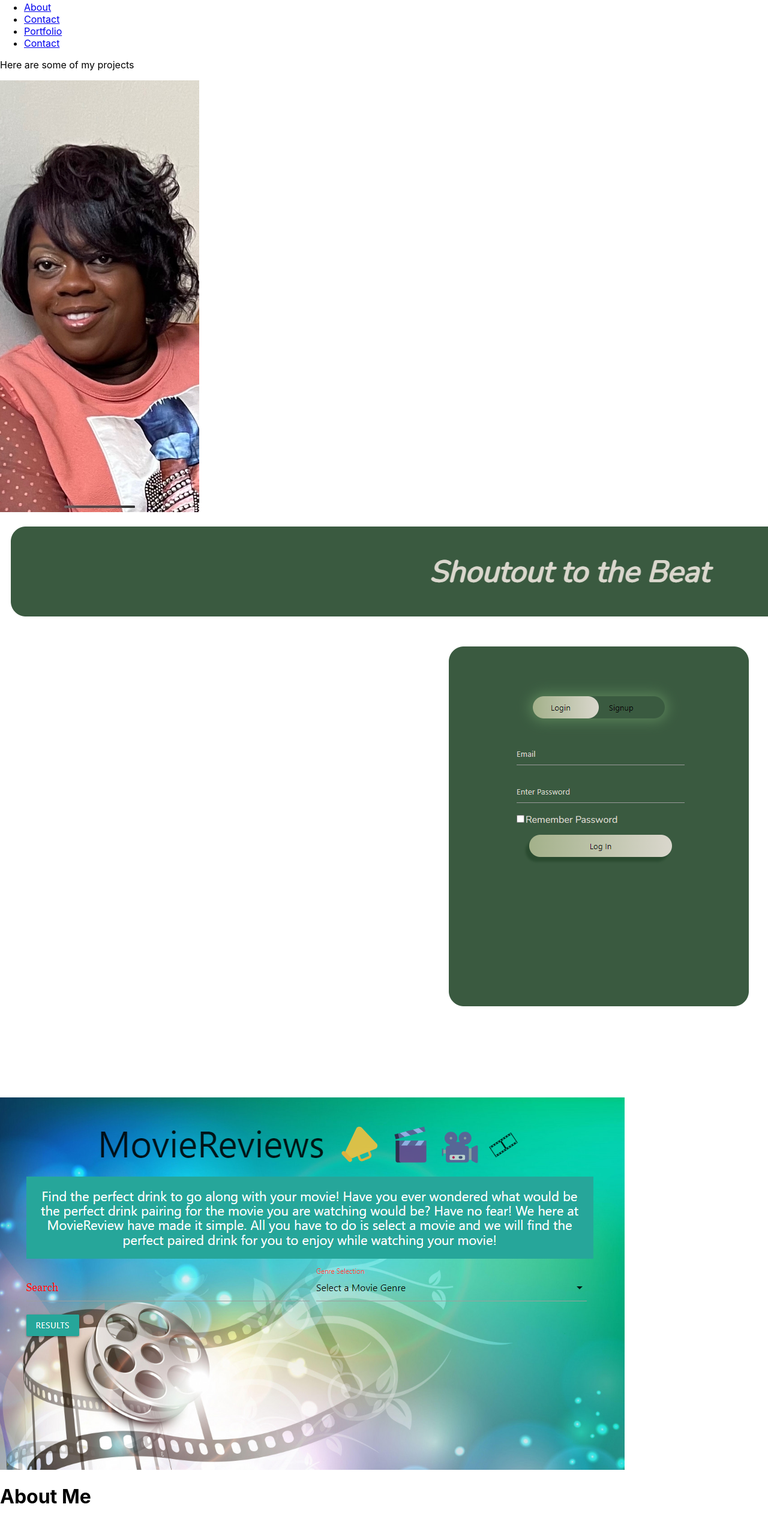
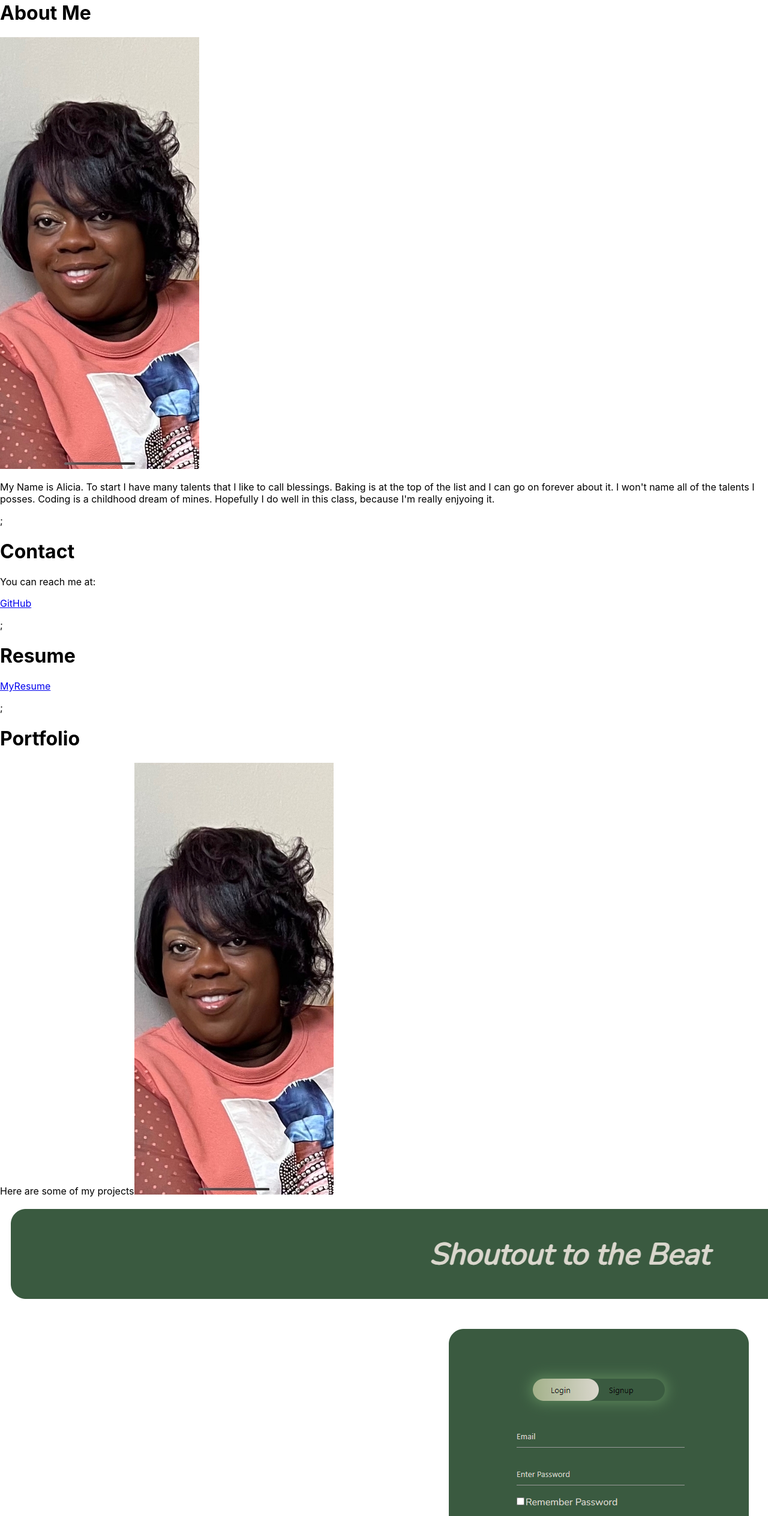
Before and after one commit to foxeyb28/Ch-20-ReactPortfolio, a React (Create React App) app: page / in a window 1280 px wide. Shown: the part 80-2608 px from the top of the page at 60% size. Built offline with nearby package versions, Linux system fonts and the light colour scheme.

Commit message:
fixed error with index.js

```diff
--- a/src/App.js
+++ b/src/App.js
@@ -9,15 +9,24 @@ import Contact from './components/pages/Contact';
 import Resume from './components/pages/Resume';
 import Portfolio from './components/pages/Portfolio';
 
-const App = () =>
+function App() {
+ return (
+      <div className="portfolio-app">
 
-      <Portfolio />;
-      <About />;
-      <Contact />;
-      <Resume />;
-      <Header />;
-      <Footer />;
-      <NavTabs />;
+<Header/>
+            <About />;
+            <Contact />;
+            <Resume />;
+            <Portfolio />;
+            <Footer />;
+            <NavTabs />;
+      </div>
+ );
+}
+
+
+
+
 
 
 
--- a/src/components/NavTabs.js
+++ b/src/components/NavTabs.js
@@ -3,8 +3,9 @@ import React from 'react';
 import Contact from './pages/Contact';
 import Portfolio from './pages/Portfolio';
 import Resume from './pages/Resume';
+import handlePageChange from './Project';
 
-function NavTabs({currentPage, handlePageChange}) {
+function NavTabs({ currentPage, handlePageChange, about, contact, portfolio, resume }) {
 
   return (
 
@@ -42,7 +43,7 @@ function NavTabs({currentPage, handlePageChange}) {
               onClick={() => handlePageChange('Resume')}
               className={currentPage === 'Resume' ? 'nav-link active' : 'nav-link'}
               >
-                Contact
+                Resume
               </a>
             </li>
           </ul>
--- a/src/components/header.js
+++ b/src/components/header.js
@@ -4,10 +4,10 @@ export default function Header() {
 return (
     <header>
         <div>
-            <h1>header</h1>
+            <h1>Alicia Harris</h1>
         </div>
     </header>
-)
+);
 
 
 }
--- a/src/components/pages/Portfolio.js
+++ b/src/components/pages/Portfolio.js
@@ -1,37 +1,25 @@
-import React, { useState}  from 'react';
-import NavTabs from '../NavTabs';
+
+import React  from 'react';
+
 import imageOfAlicia from '../../assets/alicia.jpeg';
 import ShoutOut from '../../assets/shout out.png';
 import MovieReviewScreenShot from '../../assets/movie review screen shot.png';
-import Contact from './Contact';
-import Resume from './Resume';
-import About from './About';
 
 
-export default function Portfolio() {
-  const [currentPage, setCurrentPage] = useState('About');
 
-  const renderPage = () => {
-    if (currentPage === 'Contact') {
-      return <Contact />;
-    }
-    if (currentPage === 'About') {
-      return <About />;
-    }
-    if (currentPage === 'Resume') {
-      return <Resume />;
-    }
-    return <Contact />;
-  };
+ function Portfolio() {
+  return (
+    <div>
+    <h1>Portfolio</h1>
+      <p>Here are some of my projects
+          <img src={imageOfAlicia} alt="alicia" />
+          <img src={ShoutOut} alt="shout out" />
+          <img src={MovieReviewScreenShot} alt="movie review screen shot" />
+        </p>
 
-  const handlePageChange = (page) => setCurrentPage(page);
-
-  return (
-
-    <div>
-      {<><h1>Portfolio</h1><NavTabs currentPage={currentPage} handlePageChange={handlePageChange} /><p>Here are some of my projects</p><img src={imageOfAlicia} alt="alicia" /><img src={ShoutOut} alt="Shout Out" /><img src={MovieReviewScreenShot} alt="MovieReviewScreenShot" /></>}
-      {renderPage()}
    </div>
 
-   );
+  );
+
 }
+export default Portfolio;
--- a/src/components/pages/Resume.js
+++ b/src/components/pages/Resume.js
@@ -4,9 +4,8 @@ export default function Resume() {
     return (
         <div>
             <h1>Resume</h1>
-            <p>
-            https://onedrive.live.com/edit.aspx?resid=7A2DC98346F63CBF!690&ithint=file%2cdocx&wdo=2&authkey=!AA5ZkwInZgav8rg
-       </p>
+            <p><a href="https://create.microsoft.com/en-us/templates/resumes">MyResume</a></p>
+
         </div>
     );
 }
--- a/src/index.js
+++ b/src/index.js
@@ -1,8 +1,7 @@
 import React from 'react';
-import ReactDOM from 'react-dom/client';
 import './index.css';
 import App from './App';
-import reportWebVitals from './reportWebVitals';
+import ReactDOM from 'react-dom/client';
 
 const root = ReactDOM.createRoot(document.getElementById('root'));
 root.render(
@@ -10,8 +9,3 @@ root.render(
     <App />
   </React.StrictMode>
 );
-
-// If you want to start measuring performance in your app, pass a function
-// to log results (for example: reportWebVitals(console.log))
-// or send to an analytics endpoint. Learn more: https://bit.ly/CRA-vitals
-reportWebVitals();
--- a/src/reportWebVitals.js
+++ /dev/null
@@ -1,13 +0,0 @@
-const reportWebVitals = onPerfEntry => {
-  if (onPerfEntry && onPerfEntry instanceof Function) {
-    import('web-vitals').then(({ getCLS, getFID, getFCP, getLCP, getTTFB }) => {
-      getCLS(onPerfEntry);
-      getFID(onPerfEntry);
-      getFCP(onPerfEntry);
-      getLCP(onPerfEntry);
-      getTTFB(onPerfEntry);
-    });
-  }
-};
-
-export default reportWebVitals;
```
Also changed, not shown: 1 other file (tests, documents, lock files or other folders).
